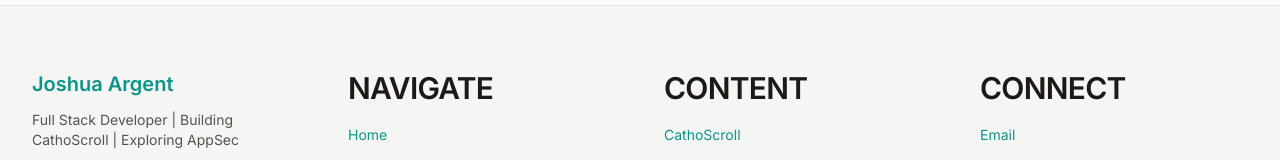
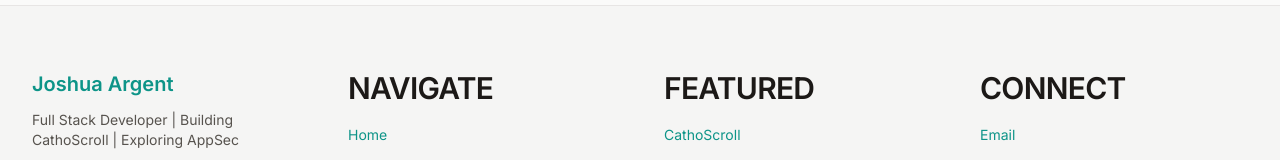
Before and after one commit to joshuaargent/TS_Portfolio, a Next.js app: page / in a window 1280 px wide. Shown: the part 2098-2258 px from the top of the page. Built offline with nearby package versions, Linux system fonts and the light colour scheme; no server answers.

Commit message:
Update Footer component: rename 'Content' section to 'Featured' for clarity

```diff
--- a/src/components/layout/Footer.tsx
+++ b/src/components/layout/Footer.tsx
@@ -111,10 +111,10 @@ export function Footer() {
             </ul>
           </div>
 
-          {/* Content */}
+          {/* Featured */}
           <div>
             <h3 className="text-text-primary text-sm font-semibold tracking-wider uppercase">
-              Content
+              Featured
             </h3>
             <ul className="mt-4 space-y-2">
               {(footerNav.featured as { href: string; label: string }[]).map((item) => (
```
